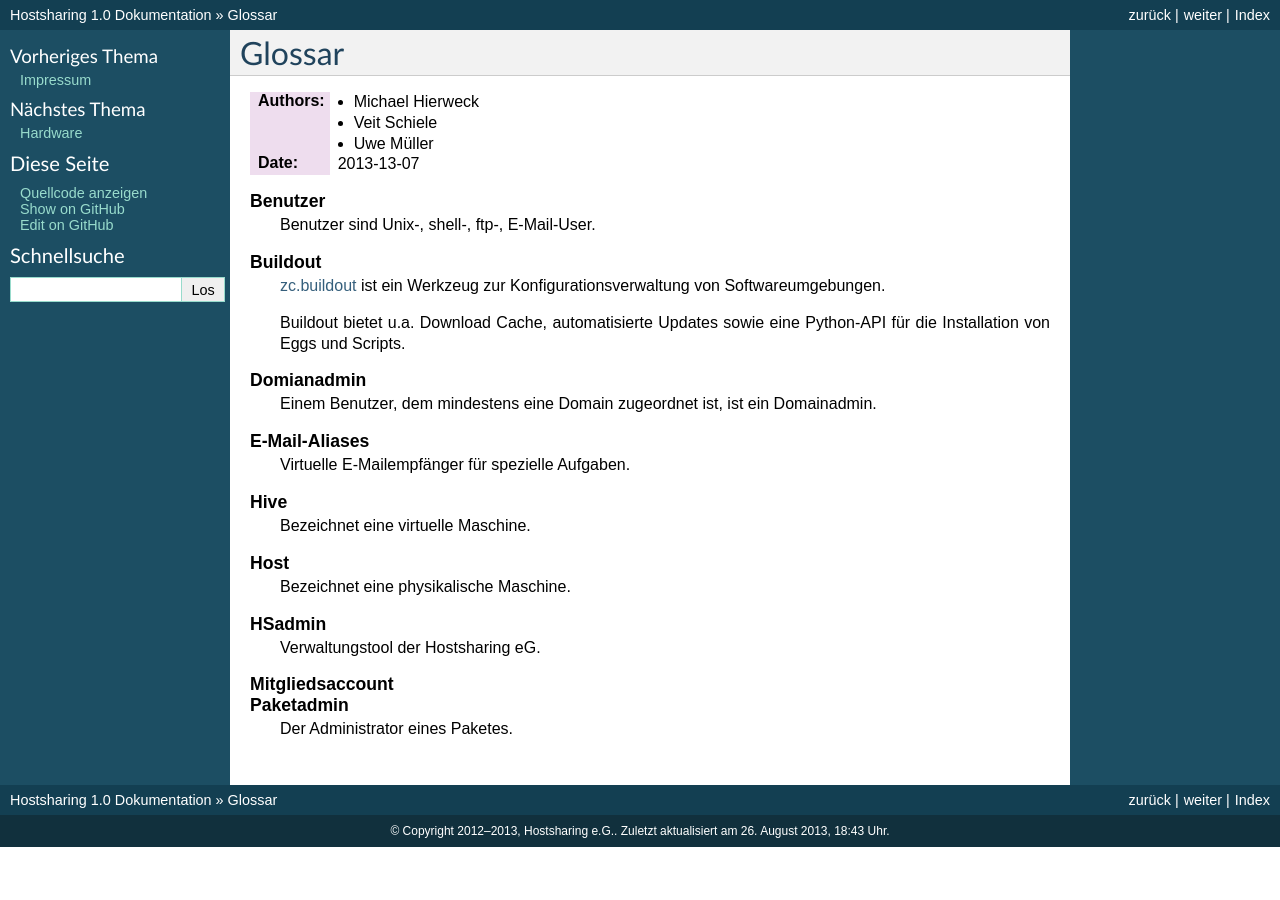
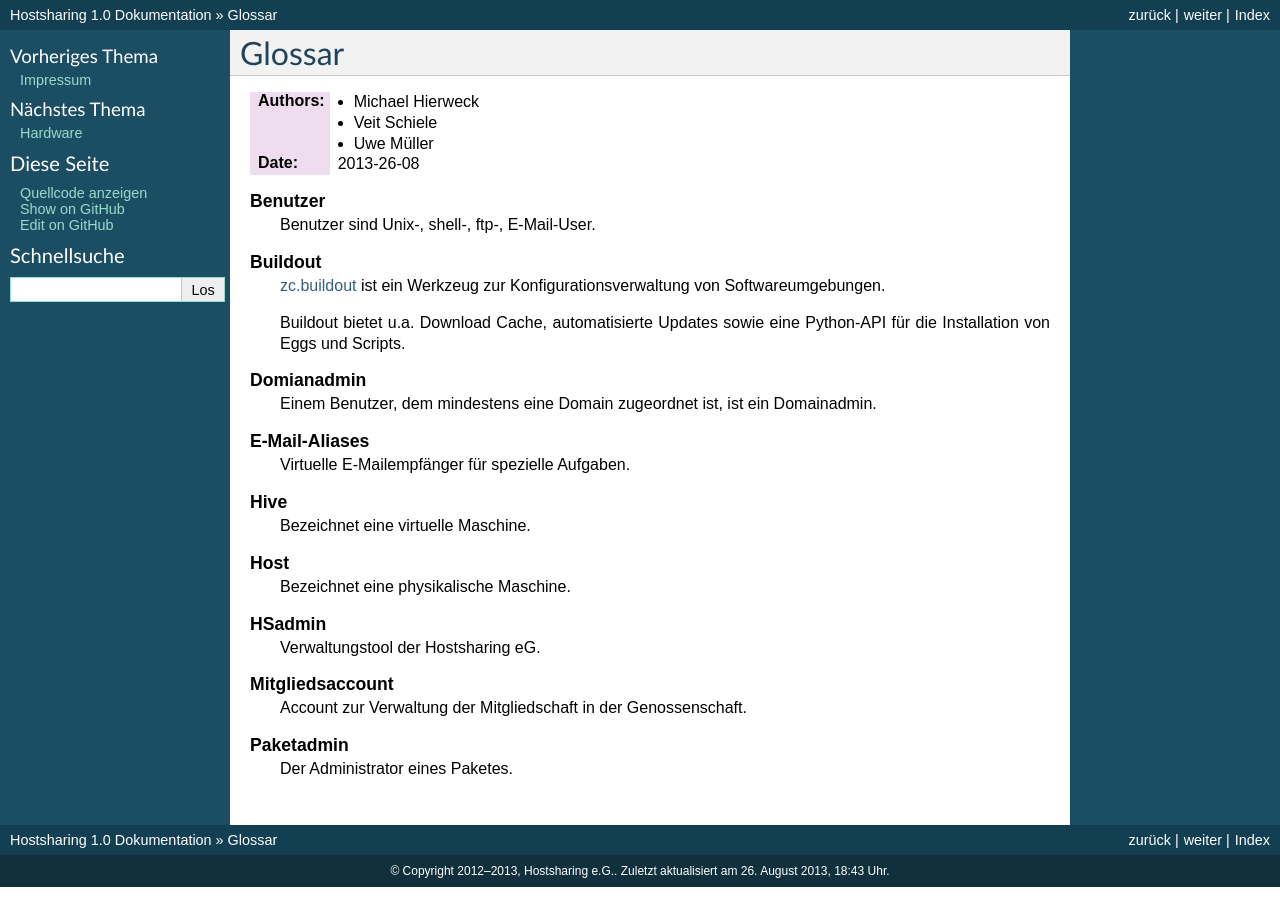
Before and after one commit to hostsharing/hs.docs.users, a Sphinx documentation site: the page built from source/glossar.rst, in a window 1280 px wide. Built offline with Sphinx 7.4.7, drawn with Linux system fonts in a browser that asks for light colours; pages that are not in the unit, such as notebooks, are missing from menus.

Commit message:
add Mitgliederaccount

```diff
--- a/source/glossar.rst
+++ b/source/glossar.rst
@@ -5,7 +5,7 @@ Glossar
 :Authors: - Michael Hierweck
           - Veit Schiele
           - Uwe Müller
-:Date: 2013-13-07
+:Date: 2013-26-08
 
 .. glossary::
 
@@ -35,7 +35,7 @@ Glossar
     Verwaltungstool der Hostsharing eG.
 
    Mitgliedsaccount
-
+    Account zur Verwaltung der Mitgliedschaft in der Genossenschaft.
 
    Paketadmin
     Der Administrator eines Paketes.
```
